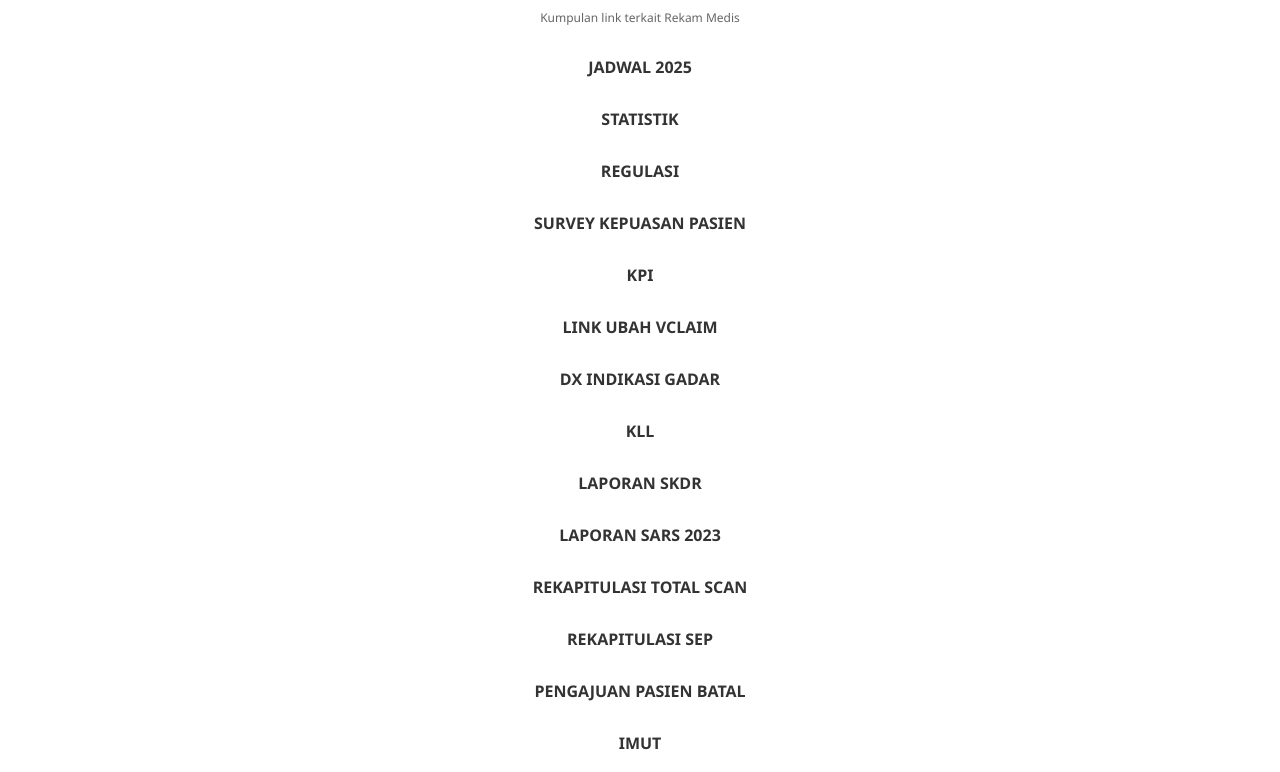
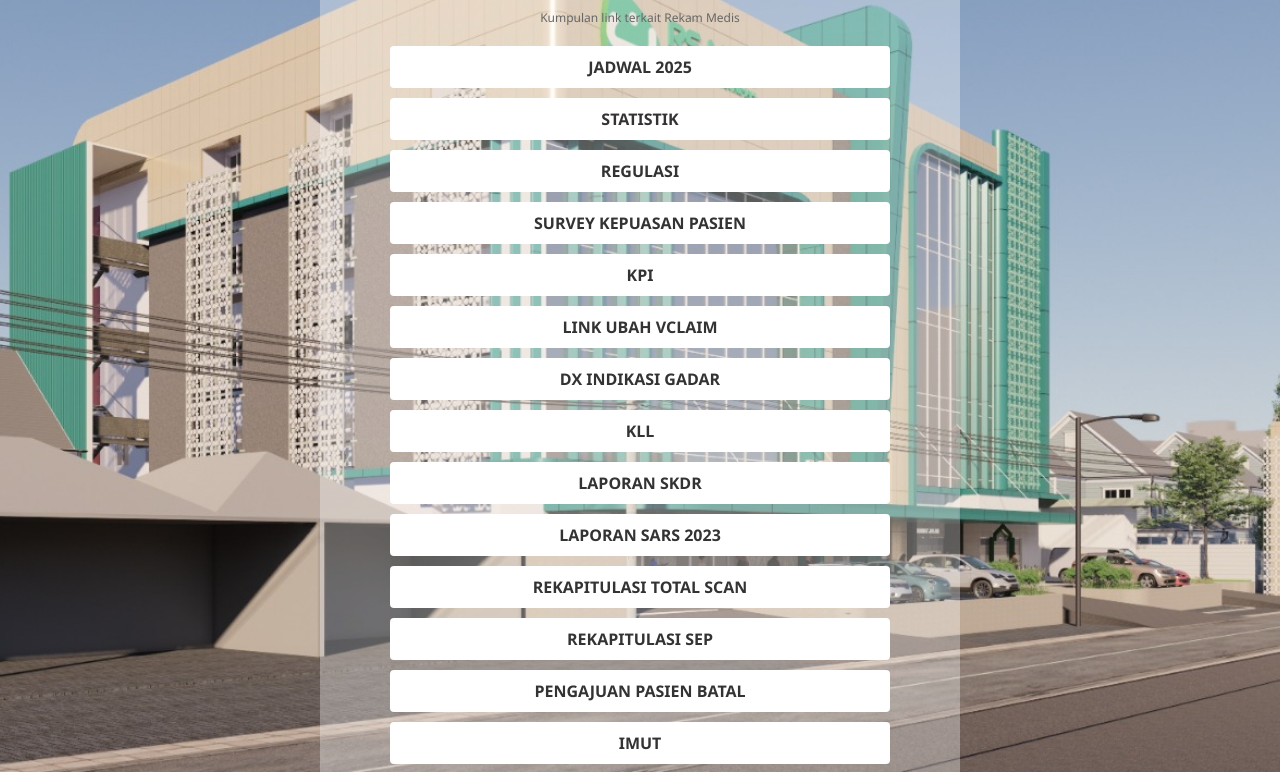
Before and after one commit to rekammedis123/rekammedisRSUNMC, a plain HTML site: page index.html in a window 1280 px wide. Shown: the part 171-943 px from the top of the page. Drawn offline with Linux system fonts and the light colour scheme.

Commit message:
Update index.html

```diff
--- a/index.html
+++ b/index.html
@@ -8,7 +8,7 @@
       margin: 0;
       padding: 0;
       font-family: 'Segoe UI', sans-serif;
-      background-image: url('backgroundrsnmc.jpg');
+      background-image: url('backgroundrsnmc.jpeg');
       background-size: cover;
       background-position: center;
       background-repeat: no-repeat;
```
